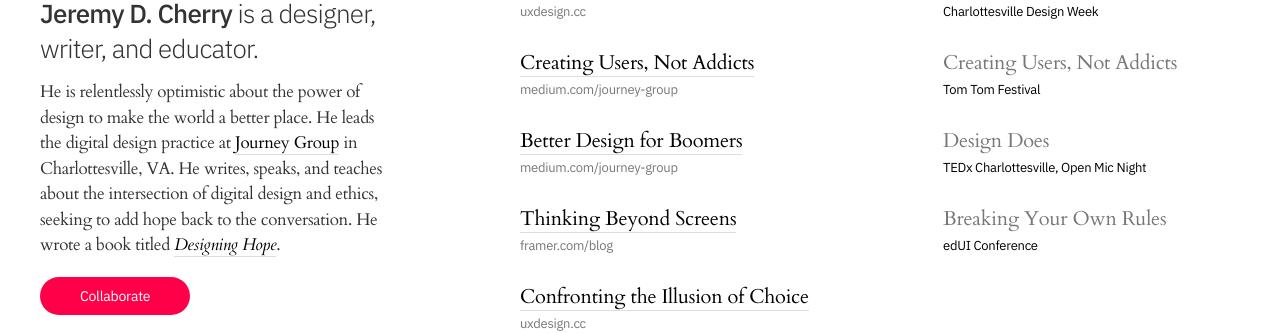
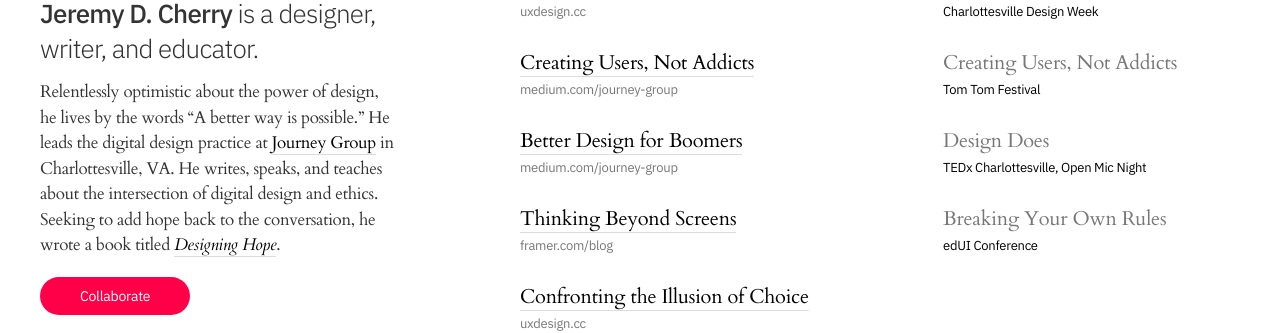
Before and after one commit to jeremydcherry/jeremydcherry.github.io, a Jekyll site: the page built from index.md, in a window 1280 px wide. Shown: the part 253-586 px from the top of the page. Built offline with Jekyll 4.4.1, drawn with Linux system fonts in a browser that asks for light colours.

Commit message:
Bio edits

```diff
--- a/index.md
+++ b/index.md
@@ -12,7 +12,7 @@
   	<div class="bio">
   		<img src="/images/jeremy-headshot.png" class="avatar" alt="Photo of Jeremy D. Cherry">
 		<h1><span class="name">Jeremy D. Cherry</span> is a designer, writer, and educator.</h1>
-		<h6>He is relentlessly optimistic about the power of design to make the world a better place. He leads the digital design practice at <a href="https://journeygroup.com" class="title">Journey Group</a> in Charlottesville, VA. He writes, speaks, and teaches about the intersection of digital design and ethics, seeking to add hope back to the conversation. He wrote a book titled <a href="https://hopeful.design" class="title"><em>Designing Hope</em></a>.</h6>
+		<h6>Relentlessly optimistic about the power of design, he lives by the words “A better way is possible.” He leads the digital design practice at <a href="https://journeygroup.com" class="title">Journey Group</a> in Charlottesville, VA. He writes, speaks, and teaches about the intersection of digital design and ethics. Seeking to add hope back to the conversation, he wrote a book titled <a href="https://hopeful.design" class="title"><em>Designing Hope</em></a>.</h6>
 		<a href="mailto:jeremy@jeremydcherry.com" class="btn">Collaborate</a>
 	</div>
   </div>
```
